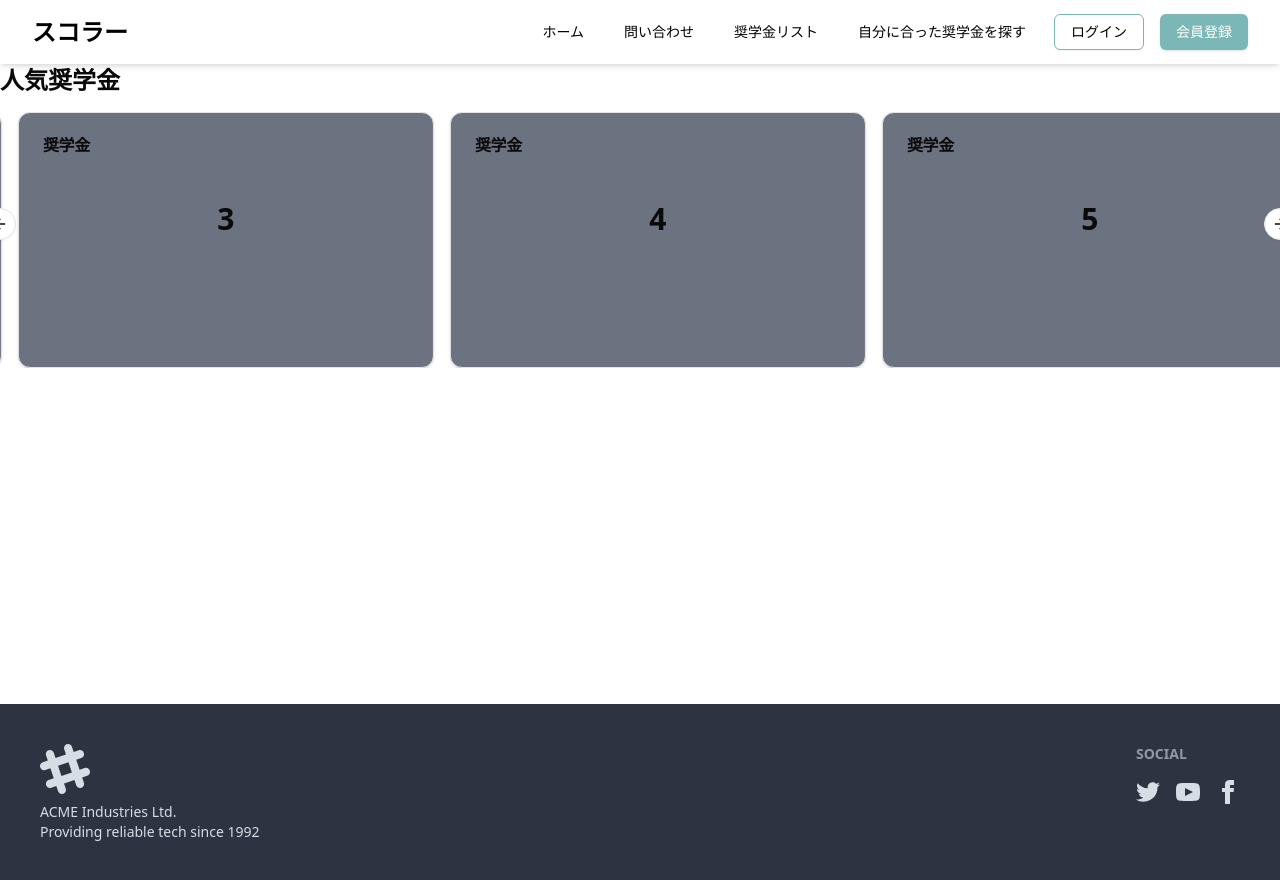
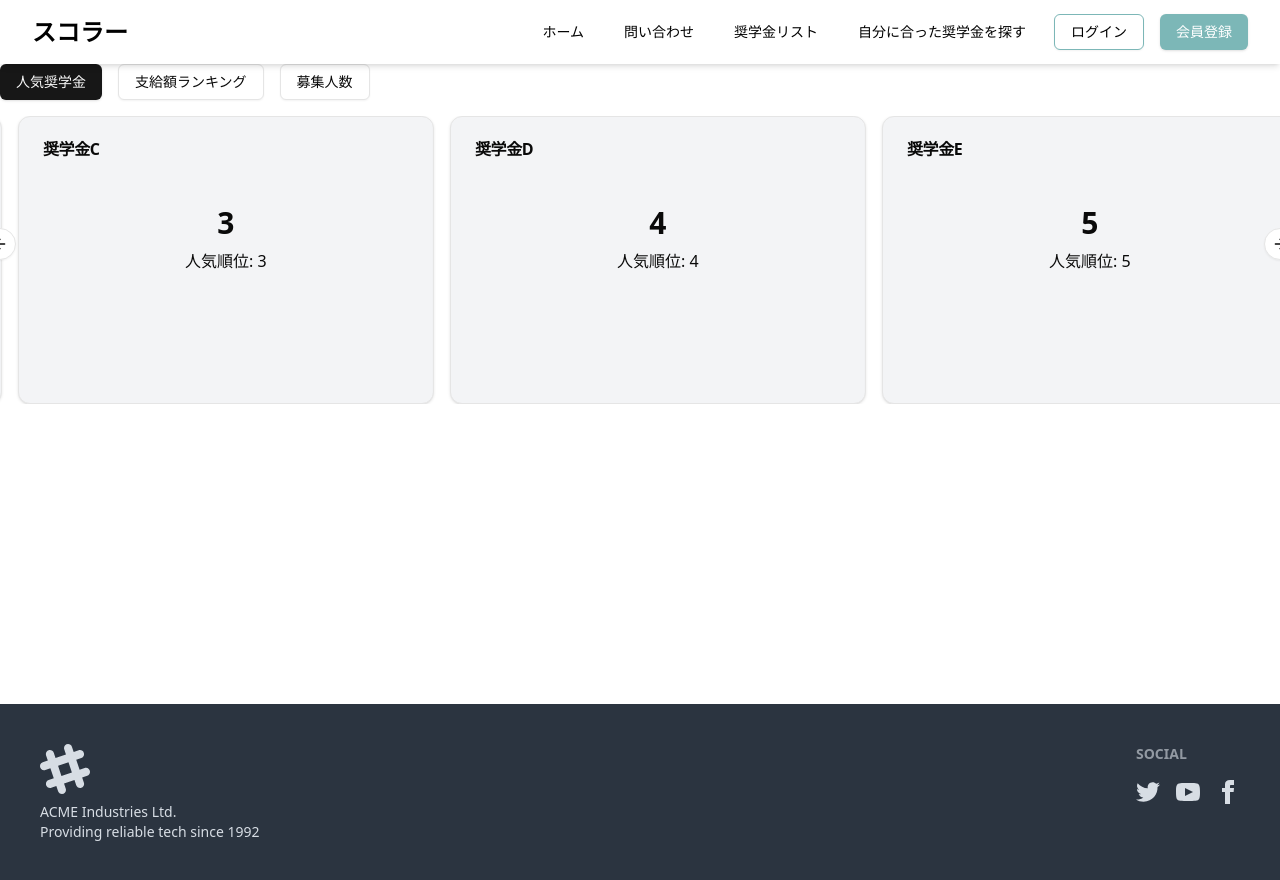
Before and after one commit to Lortas102066/scholarship, a Next.js app: page /test in a window 1280 px wide. Built offline with nearby package versions, Linux system fonts and the light colour scheme; no server answers.

Commit message:
Updated slider menu

```diff
--- a/app/components/Card.tsx
+++ b/app/components/Card.tsx
@@ -1,6 +1,7 @@
 "use client"
+
 import * as React from "react"
-import { Card, CardContent, CardHeader, CardTitle  } from "@/components/ui/card"
+import { Card, CardContent, CardHeader, CardTitle } from "@/components/ui/card"
 import {
   Carousel,
   CarouselContent,
@@ -10,11 +11,46 @@ import {
 } from "@/components/ui/carousel"
 import Autoplay from "embla-carousel-autoplay"
 
+interface Scholarship {
+  id: number
+  title: string
+  popular?: number
+  amount?: number
+  applicants?: number
+}
 
-export function CarouselSize() {
+const scholarships: Scholarship[] = [
+  { id: 1, title: "奨学金A", popular: 1, amount: 100000, applicants: 500 },
+  { id: 2, title: "奨学金B", popular: 2, amount: 150000, applicants: 300 },
+  { id: 3, title: "奨学金C", popular: 3, amount: 80000, applicants: 1000 },
+  { id: 4, title: "奨学金D", popular: 4, amount: 200000, applicants: 200 },
+  { id: 5, title: "奨学金E", popular: 5, amount: 120000, applicants: 700 },
+]
+
+interface CarouselSizeProps {
+  category: string
+}
+
+export function CarouselSize({ category }: CarouselSizeProps) {
   const plugin = React.useRef(
     Autoplay({ delay: 2500, stopOnInteraction: true })
   )
+
+  const getSortedScholarships = () => {
+    switch (category) {
+      case "popular":
+        return [...scholarships].sort((a, b) => (a.popular || 0) - (b.popular || 0))
+      case "amount":
+        return [...scholarships].sort((a, b) => (b.amount || 0) - (a.amount || 0))
+      case "applicants":
+        return [...scholarships].sort((a, b) => (b.applicants || 0) - (a.applicants || 0))
+      default:
+        return scholarships
+    }
+  }
+
+  const sortedScholarships = getSortedScholarships()
+
   return (
     <Carousel
       opts={{
@@ -27,23 +63,32 @@ export function CarouselSize() {
       onMouseLeave={plugin.current.reset}
     >
       <CarouselContent>
-        {Array.from({ length: 5 }).map((_, index) => (
-          <CarouselItem key={index} className="basis-1/2 sm:basis-1/3">
-              <Card className="h-48 bg-gray-500 sm:h-64">
+        {sortedScholarships.map((scholarship, index) => (
+          <CarouselItem key={scholarship.id} className="basis-1/2 sm:basis-1/3">
+            <Card className="h-48 bg-gray-100 sm:h-72">
               <CardHeader>
-                    <CardTitle>奨学金</CardTitle>
+                <CardTitle>{scholarship.title}</CardTitle>
               </CardHeader>
-                <CardContent className="flex items-center justify-center p-6">
+              <CardContent className="flex flex-col items-center justify-center p-6">
                 <span className="text-3xl font-semibold">{index + 1}</span>
+                {category === "popular" && (
+                  <span className="mt-2">人気順位: {scholarship.popular}</span>
+                )}
+                {category === "amount" && (
+                  <span className="mt-2">支給額: {scholarship.amount}円</span>
+                )}
+                {category === "applicants" && (
+                  <span className="mt-2">募集人数: {scholarship.applicants}人</span>
+                )}
               </CardContent>
             </Card>
           </CarouselItem>
         ))}
       </CarouselContent>
-        <div className="absolute -left-4 top-1/2 -translate-y-1/2">
+      <div className="absolute -left-0 top-1/2 -translate-y-1/2 sm:-left-4">
         <CarouselPrevious className="relative left-4 sm:left-0" />
       </div>
-        <div className="absolute -right-4 top-1/2 -translate-y-1/2">
+      <div className="absolute -right-0 top-1/2 -translate-y-1/2 sm:-right-4">
         <CarouselNext className="relative right-4 sm:right-0" />
       </div>
     </Carousel>
--- a/app/test/page.tsx
+++ b/app/test/page.tsx
@@ -1,9 +1,35 @@
-import {CarouselSize} from "../components/Card"
+"use client"
+
+import { useState } from "react"
+import { Button } from "@/components/ui/button"
+import { CarouselSize } from "../components/Card"
+
 export default function ScholarshipSearch() {
+  const [selectedCategory, setSelectedCategory] = useState("popular")
+
   return (
     <div className="h-[80vh] mx-auto container">
-      <h1 className="text-2xl font-bold mb-4">人気奨学金</h1>
-      <CarouselSize />
+      <div className="flex gap-4 mb-4">
+        <Button
+          variant={selectedCategory === "popular" ? "default" : "outline"}
+          onClick={() => setSelectedCategory("popular")}
+        >
+          人気奨学金
+        </Button>
+        <Button
+          variant={selectedCategory === "amount" ? "default" : "outline"}
+          onClick={() => setSelectedCategory("amount")}
+        >
+          支給額ランキング
+        </Button>
+        <Button
+          variant={selectedCategory === "applicants" ? "default" : "outline"}
+          onClick={() => setSelectedCategory("applicants")}
+        >
+          募集人数
+        </Button>
+      </div>
+      <CarouselSize category={selectedCategory} />
     </div>
   )
 }
```
Lines whose indentation alone changed are shown as unchanged.
